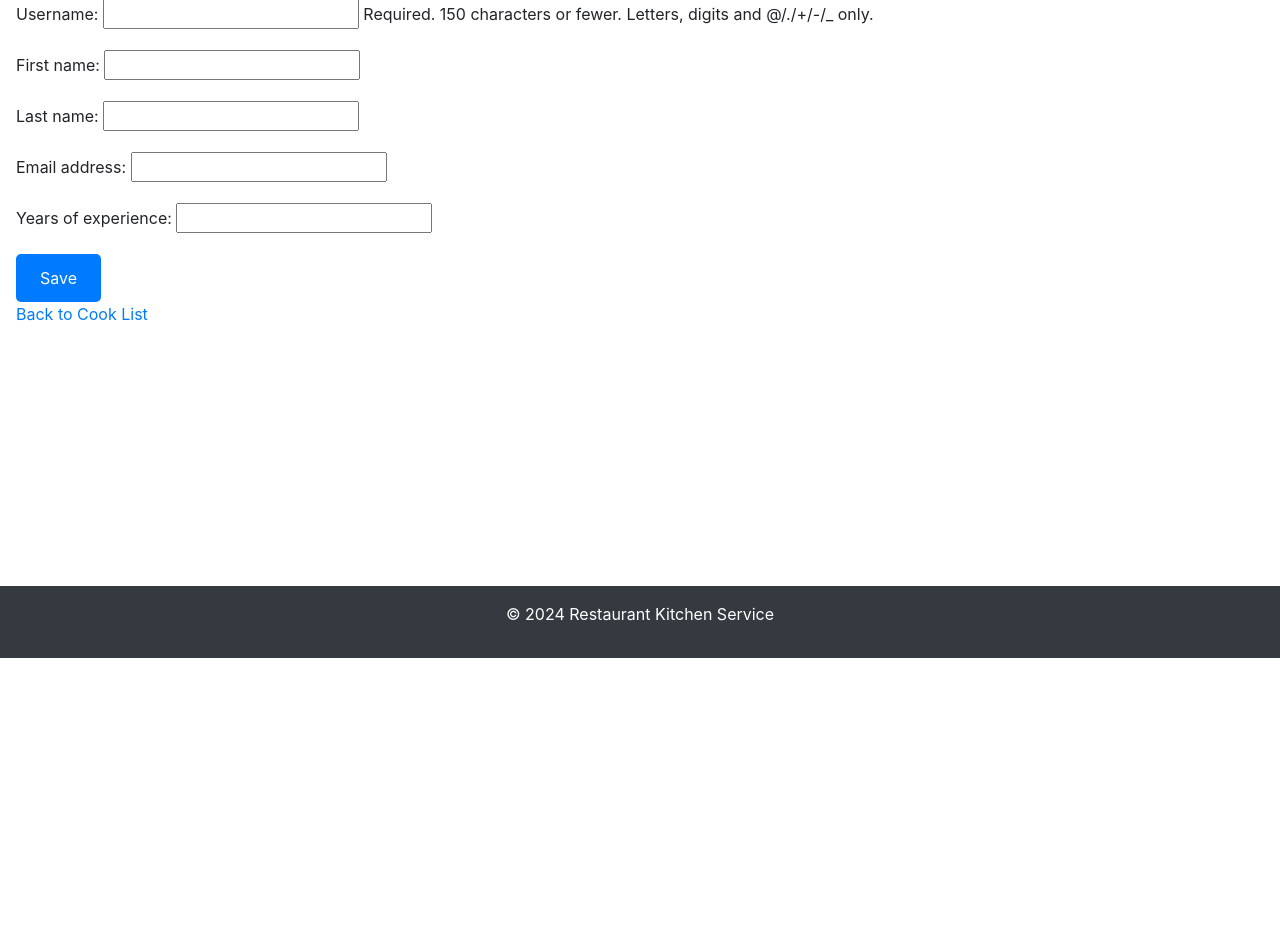
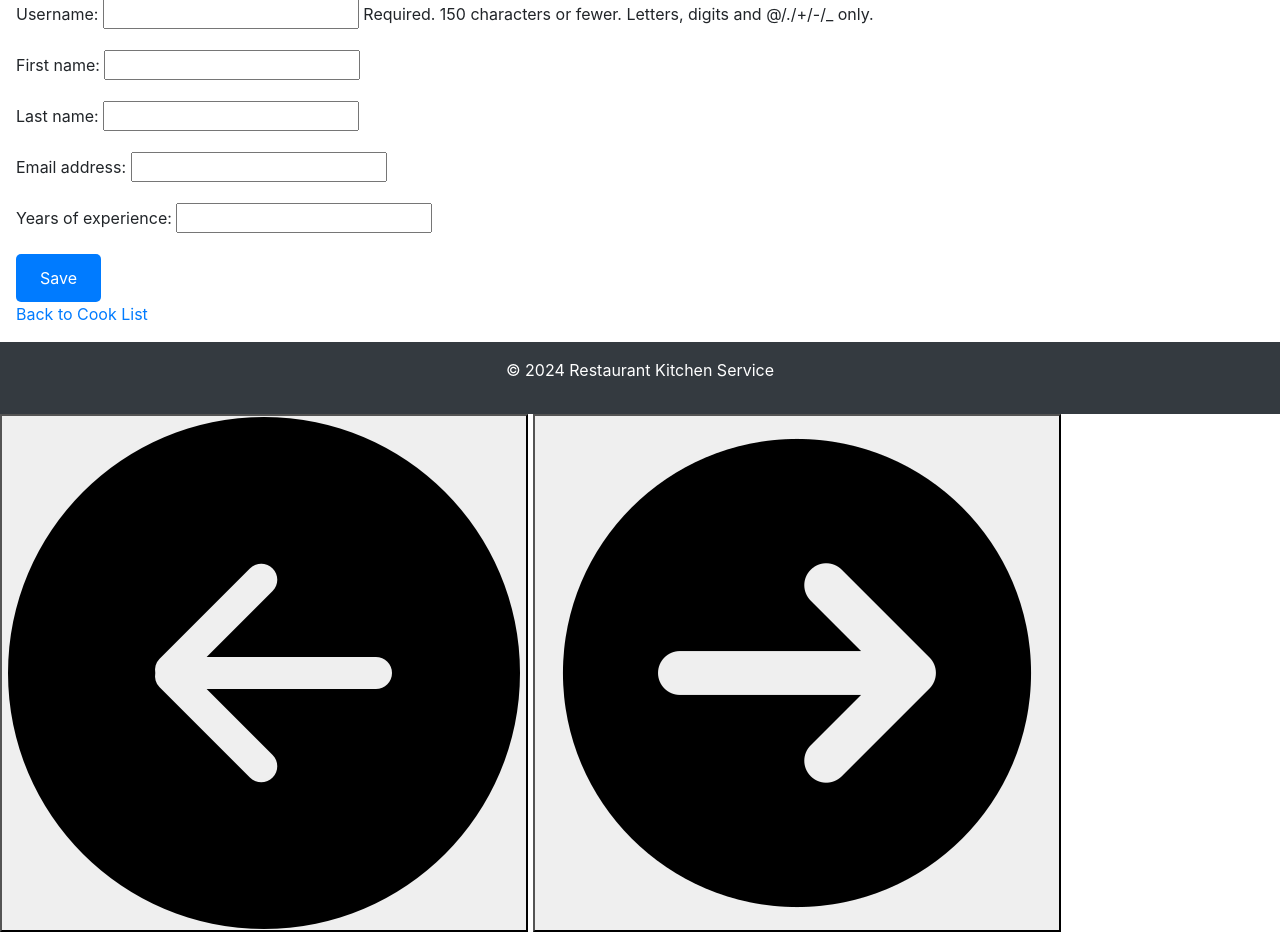
Before and after one commit to dsokolovskiy/Restaurant-Kitchen-Service, a Django app: page /kitchen/cooks/create/ in a window 1280 px wide. Shown: the part 142-1074 px from the top of the page. Before the commit the page ends 800 px from the top, so only its background shows below. Run offline with Django 5.2, Linux system fonts and the light colour scheme; some libraries are stand-ins or nearby versions.

Commit message:
add new images to static/img & modified base.html

```diff
--- a/templates/base.html
+++ b/templates/base.html
@@ -19,5 +19,14 @@
     <footer>
         <p>&copy; 2024 Restaurant Kitchen Service</p>
     </footer>
+    <!-- Navigation buttons -->
+    <div class="nav-buttons">
+        <button onclick="history.back()" class="nav-button">
+            <img src="{% static 'img/left-arrow-in-circular-button-black-symbol.png' %}" alt="Back">
+        </button>
+        <button onclick="history.forward()" class="nav-button">
+            <img src="{% static 'img/send.png' %}" alt="Forward">
+        </button>
+    </div>
 </body>
 </html>
```
Also changed, not shown: static/img/left-arrow-in-circular-button-black-symbol.png (added), static/img/send.png (added).
